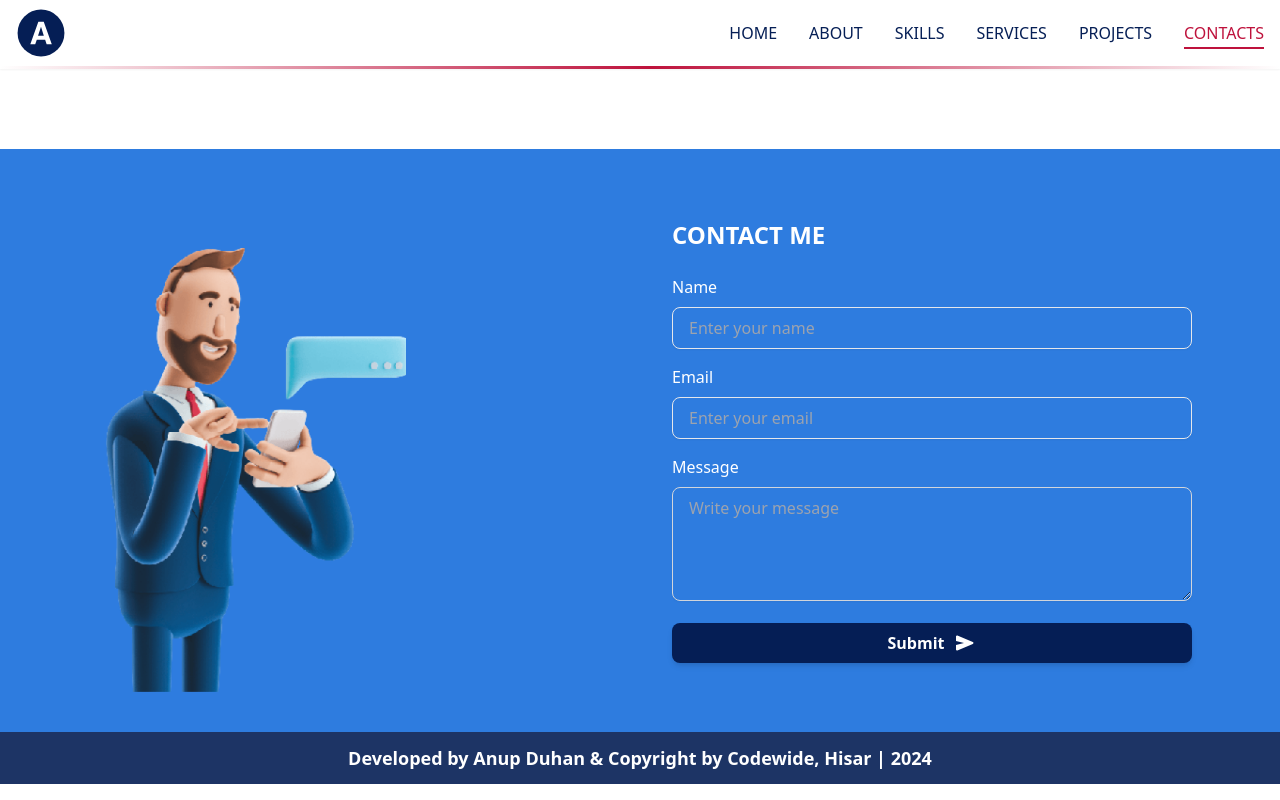
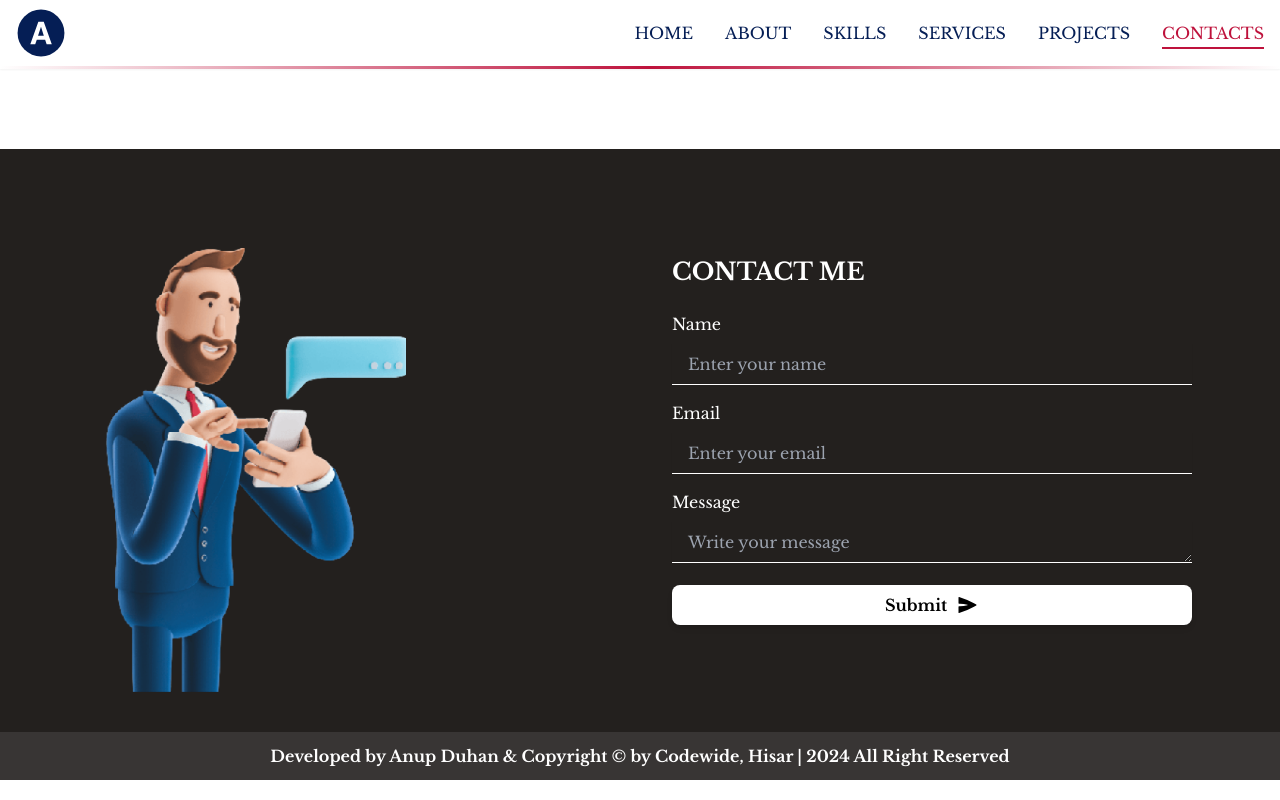
Before and after one commit to anup-duhan/new-portfolio, a React (Create React App) app: page /contacts in a window 1280 px wide. Built offline with nearby package versions, Linux system fonts and the light colour scheme.

Commit message:
newchange

```diff
--- a/package.json
+++ b/package.json
@@ -13,6 +13,7 @@
     "react-scripts": "5.0.1",
     "react-slick": "^0.30.3",
     "slick-carousel": "^1.8.1",
+    "tailwindcss-textshadow": "^2.1.3",
     "web-vitals": "^2.1.4"
   },
   "scripts": {
--- a/src/App.css
+++ b/src/App.css
@@ -1,25 +1,30 @@
-.accents{
-    accent-color: #0E3C8A;
-    cursor: pointer;
+@import url('https://fonts.googleapis.com/css2?family=Libre+Baskerville:ital,wght@0,400;0,700;1,400&display=swap');
+body {
+  scroll-behavior: smooth !important;
+  box-sizing: border-box !important;
+  font-family: "Libre Baskerville", serif;
 }
 
-body{
-  scroll-behavior: smooth !important;
-  box-sizing: border-box !important;
-}
 
 @keyframes run {
   0% {
-      transform: translateX(1280px); /* Start off-screen to the right */
+    transform: translateX(1280px);
+    /* Start off-screen to the right */
   }
+
   25% {
-      transform: translateX(800px); /* Moving slowly */
+    transform: translateX(800px);
+    /* Moving slowly */
   }
+
   50% {
-      transform: translateX(300px); /* Accelerating */
+    transform: translateX(300px);
+    /* Accelerating */
   }
+
   100% {
-      transform: translateX(-1280px); /* Fast at the end */
+    transform: translateX(-1280px);
+    /* Fast at the end */
   }
 }
 
@@ -67,8 +72,8 @@ body{
 .slick-dots li {
   position: relative;
   display: inline-block;
-    width: 10px !important;
-    height: 10px !important;
+  width: 8px !important;
+  height: 8px !important;
   margin: 0 5px;
   padding: 0;
   cursor: pointer;
@@ -81,38 +86,9 @@ body{
 .slick-dots .slick-active {
   width: 30px !important;
   border-radius: 20px;
-    background-color: #0E3C8A!important;
+  background-color: #0E3C8A !important;
 }
 
 .slick-dots li button:before {
   content: " " !important;
 }
-
-
-/* Preloader Styles */
-.preloader {
-  position: fixed;
-  top: 0;
-  left: 0;
-  right: 0;
-  bottom: 0;
-  display: flex;
-  justify-content: center;
-  align-items: center;
-  background-color: rgba(255, 255, 255, 0.8);
-  z-index: 9999;
-}
-
-.spinner {
-  border: 4px solid #f3f3f3; /* Light grey */
-  border-top: 4px solid #3498db; /* Blue */
-  border-radius: 50%;
-  width: 50px;
-  height: 50px;
-  animation: spin 2s linear infinite;
-}
-
-@keyframes spin {
-  0% { transform: rotate(0deg); }
-  100% { transform: rotate(360deg); }
-}
--- a/src/App.js
+++ b/src/App.js
@@ -1,5 +1,4 @@
-
-import React, { useEffect } from 'react';
+import React, { useState, useEffect } from 'react';
 import AOS from 'aos';
 import 'aos/dist/aos.css'; // Import AOS styles
 import logo from './logo.svg';
@@ -15,30 +14,42 @@ import ProjectsSlider from './components/ProjectsSlider';
 import Footer from './components/assests/common/Footer';
 import ContactPage from './components/ContactPage';
 import BackToTop from './components/assests/common/BackTOTOp';
+import Preloader from './components/assests/common/Preloader';
 
 function App() {
+  const [loading, setLoading] = useState(true);
+
   useEffect(() => {
+    // Initialize AOS
     AOS.init({
-      duration: 1500,
+      duration: 1000,
       easing: 'ease-in-out',
       once: true,
       mirror: false,
     });
+
+    // Simulate loading time for the preloader
+    const timer = setTimeout(() => setLoading(false), 3000); // Adjust as needed
+    return () => clearTimeout(timer);
   }, []);
+
+  if (loading) {
+    return <Preloader />; // Show preloader while loading is true
+  }
+
   return (
     <>
-    <BackToTop/>
-    <Navbar/>
-    <Routes>
-      <Route path='/' element={<Home/>}/>
-      <Route path='/about' element={<AboutPage/>}/>
-      <Route path='/Skills' element={<SkillsPage/>}/>
-      <Route path='/services' element={<Services/>}/>
-      <Route path='/projects' element={<ProjectsSlider/>}/>
-      <Route path='contacts' element={<ContactPage/>}/>
-    </Routes>
-    <Footer/>
-
+      <BackToTop />
+      <Navbar />
+      <Routes>
+        <Route path="/" element={<Home />} />
+        <Route path="/about" element={<AboutPage />} />
+        <Route path="/skills" element={<SkillsPage />} />
+        <Route path="/services" element={<Services />} />
+        <Route path="/projects" element={<ProjectsSlider />} />
+        <Route path="/contacts" element={<ContactPage />} />
+      </Routes>
+      <Footer />
     </>
   );
 }
--- a/src/components/ContactPage.jsx
+++ b/src/components/ContactPage.jsx
@@ -1,17 +1,23 @@
-import React from 'react'
-import contactimage from '../components/assests/images/contacimage.png'
-import { SendButton } from './assests/common/icons'
+import React from 'react';
+import contactimage from '../components/assests/images/contacimage.png';
+import { SendButton } from './assests/common/icons';
+
 const ContactPage = () => {
     return (
-        <div className='bg-buttoncolor mt-20'>
-            <div className='px-4 md:px-14 mx-auto grid grid-cols-1 md:grid-cols-2'>
-                <div className=''>
-                    <img src={contactimage} alt="contactimage" className='w-[350px] py-10' />
+        <div className="bg-lightblack mt-20">
+            <div className="px-4 md:px-14 mx-auto grid grid-cols-1 md:grid-cols-2">
+                <div>
+                    <img
+                        src={contactimage}
+                        alt="contactimage"
+                        className="w-[350px] py-10"
+                    />
                 </div>
-                <div className='flex justify-center items-center'>
-
-                    <form className="w-full p-8 rounded-lg ">
-                        <h2 className="text-2xl font-bold text-white mb-6">CONTACT ME</h2>
+                <div className="flex justify-center items-center">
+                    <form className="w-full p-8 rounded-lg">
+                        <h2 className="text-2xl font-bold text-white mb-6">
+                            CONTACT ME
+                        </h2>
                         {/* Name */}
                         <div className="mb-4">
                             <label
@@ -25,7 +31,8 @@ const ContactPage = () => {
                                 id="name"
                                 name="name"
                                 placeholder="Enter your name"
-                                className="w-full px-4 py-2 border bg-buttoncolor rounded-lg shadow-sm focus:outline-none focus:ring-1 focus:ring-textmaincolor" required
+                                className="w-full px-4 py-2 text-white border-b border-white bg-lightblack caret-white shadow-sm placeholder-gray-400 focus:outline-none focus:border-b-rose-700 focus:ring-0 focus-visible:ring-0 focus:border-t-transparent focus:border-l-transparent focus:border-r-transparent transition-all duration-300"
+                                required
                             />
                         </div>
                         {/* Email */}
@@ -41,7 +48,8 @@ const ContactPage = () => {
                                 id="email"
                                 name="email"
                                 placeholder="Enter your email"
-                                className="w-full px-4 py-2 border bg-buttoncolor  rounded-lg shadow-sm focus:outline-none focus:ring-1 focus:ring-textmaincolor" required
+                                className="w-full px-4 py-2 text-white border-b border-white bg-lightblack caret-white shadow-sm placeholder-gray-400 focus:outline-none focus:border-b-rose-700 focus:ring-0 focus-visible:ring-0 focus:border-t-transparent focus:border-l-transparent focus:border-r-transparent transition-all duration-300"
+                                required
                             />
                         </div>
                         {/* Message */}
@@ -56,22 +64,22 @@ const ContactPage = () => {
                                 id="message"
                                 name="message"
                                 placeholder="Write your message"
-                                rows="4"
-                                className="w-full px-4 py-2 rounded-lg shadow-sm bg-buttoncolor border border-gray-300 focus:outline-none focus:ring-1 focus:ring-textmaincolor transition-all duration-700" required
+                                rows="1"
+                                className="w-full px-4 py-2 text-white border-b border-white bg-lightblack caret-white shadow-sm placeholder-gray-400 focus:outline-none focus:border-b-rose-700 focus:ring-0 focus-visible:ring-0 focus:border-t-transparent focus:border-l-transparent focus:border-r-transparent transition-all duration-300"
+                                required
                             ></textarea>
                         </div>
                         <button
                             type="submit"
-                            className="px-6 py-2 w-full  items-center justify-center gap-2 flex bg-maincolor hover:text-white text-white font-bold rounded-lg shadow-md hover:bg-rose-700 transition-all duration-500"
+                            className="px-6 py-2 w-full items-center justify-center gap-2 flex hover:text-white bg-white text-black font-bold rounded-lg shadow-md hover:bg-rose-700 transition-all duration-1000"
                         >
                             Submit <SendButton />
                         </button>
                     </form>
                 </div>
-
             </div>
         </div>
-    )
-}
+    );
+};
 
-export default ContactPage
+export default ContactPage;
--- a/src/components/Services.jsx
+++ b/src/components/Services.jsx
@@ -19,11 +19,11 @@ const Services = () => {
                 <h2 className="text-textmaincolor text-fourty font-bold">SERVICES</h2>
                 <div className="w-40 h-1 mx-auto bg-textmaincolor"></div>
             </div>
-            <div className="max-w-7xl mx-auto px-4 grid grid-cols-1 md:grid-cols-4 py-8 gap-10">
+            <div className="max-w-7xl mx-auto px-4 grid grid-cols-1 md:grid-cols-4 py-8 gap-3">
                 {CARDS_DATA_LIST.slice(0, visibleCards).map((obj, i) => (
                     <div
                         key={i}
-                        className="shadow-custom-red px-7 py-10 rounded-lg gap-4 flex justify-start flex-col bg-white transition-transform  duration-500 transform hover:scale-105 hover:shadow-lg hover:shadow-rose-700 cursor-pointer"
+                        className="shadow-custom-red px-7 py-10 rounded-lg gap-4 flex justify-start flex-col bg-white transition-transform  duration-500 transform hover:scale-105 hover:shadow-base hover:shadow-rose-700 cursor-pointer"
                         data-aos="zoom-in">
                         <img
                             src={obj.image}
--- a/src/components/assests/common/Footer.jsx
+++ b/src/components/assests/common/Footer.jsx
@@ -1,11 +1,12 @@
 import React from 'react'
 
 const Footer = () => {
+  const currentYear = new Date().getFullYear();
+
   return (
-    <div className="bg-maincolor text-white bg-opacity-90 z-[100] py-3 font-semibold text-center text-sm md:text-lg">
-      <h2>Developed by Anup Duhan & Copyright by Codewide, Hisar | 2024</h2>
+    <div className="bg-lightblack text-white bg-opacity-90 z-[100] py-3 font-semibold text-center text-sm md:text-base">
+      <h2>Developed by Anup Duhan & Copyright &copy; by Codewide, Hisar | {currentYear} All Right Reserved</h2>
     </div>
-
   )
 }
 
--- /dev/null
+++ b/src/components/assests/common/Preloader.jsx
@@ -0,0 +1,14 @@
+import React from "react";
+
+const Preloader = () => {
+  return (
+    <div className="fixed inset-0 flex flex-col items-center justify-center bg-white z-100">
+      <div className="w-64 h-2 bg-gray-200 rounded-full overflow-hidden">
+        <div className="w-full h-full bg-blue-500 animate-progress"></div>
+      </div>
+      <p className="mt-4 text-blue-500 font-bold">Loading...</p>
+    </div>
+  );
+};
+
+export default Preloader;
--- a/src/components/assests/common/icons.jsx
+++ b/src/components/assests/common/icons.jsx
@@ -65,8 +65,8 @@ export const Backtotop = () => {
 export const SendButton = () => {
   return (
     <svg xmlns="http://www.w3.org/2000/svg" width="24" height="24" viewBox="0 0 24 24">
-    <rect width="24" height="24" fill="none" />
-    <path fill="#fff" d="M4.4 19.425q-.5.2-.95-.088T3 18.5V14l8-2l-8-2V5.5q0-.55.45-.837t.95-.088l15.4 6.5q.625.275.625.925t-.625.925z" />
-  </svg>
+      <rect width="24" height="24" fill="none" />
+      <path fill="#000" d="M21.243 12.437a.5.5 0 0 0 0-.874l-2.282-1.268A75.5 75.5 0 0 0 4.813 4.231l-.665-.208A.5.5 0 0 0 3.5 4.5v5.75a.5.5 0 0 0 .474.5l1.01.053a44.4 44.4 0 0 1 7.314.998l.238.053c.053.011.076.033.089.05a.16.16 0 0 1 .029.096c0 .04-.013.074-.029.096c-.013.017-.036.039-.089.05l-.238.053a44.5 44.5 0 0 1-7.315.999l-1.01.053a.5.5 0 0 0-.473.499v5.75a.5.5 0 0 0 .65.477l.664-.208a75.5 75.5 0 0 0 14.147-6.064z" />
+    </svg>
   )
 }
```
Also changed, not shown: src/components/SkillsPage.jsx (+5 -5 lines), tailwind.config.js (+11 -1 lines), 1 other file (tests, documents, lock files or other folders). Lines whose indentation alone changed are shown as unchanged.
